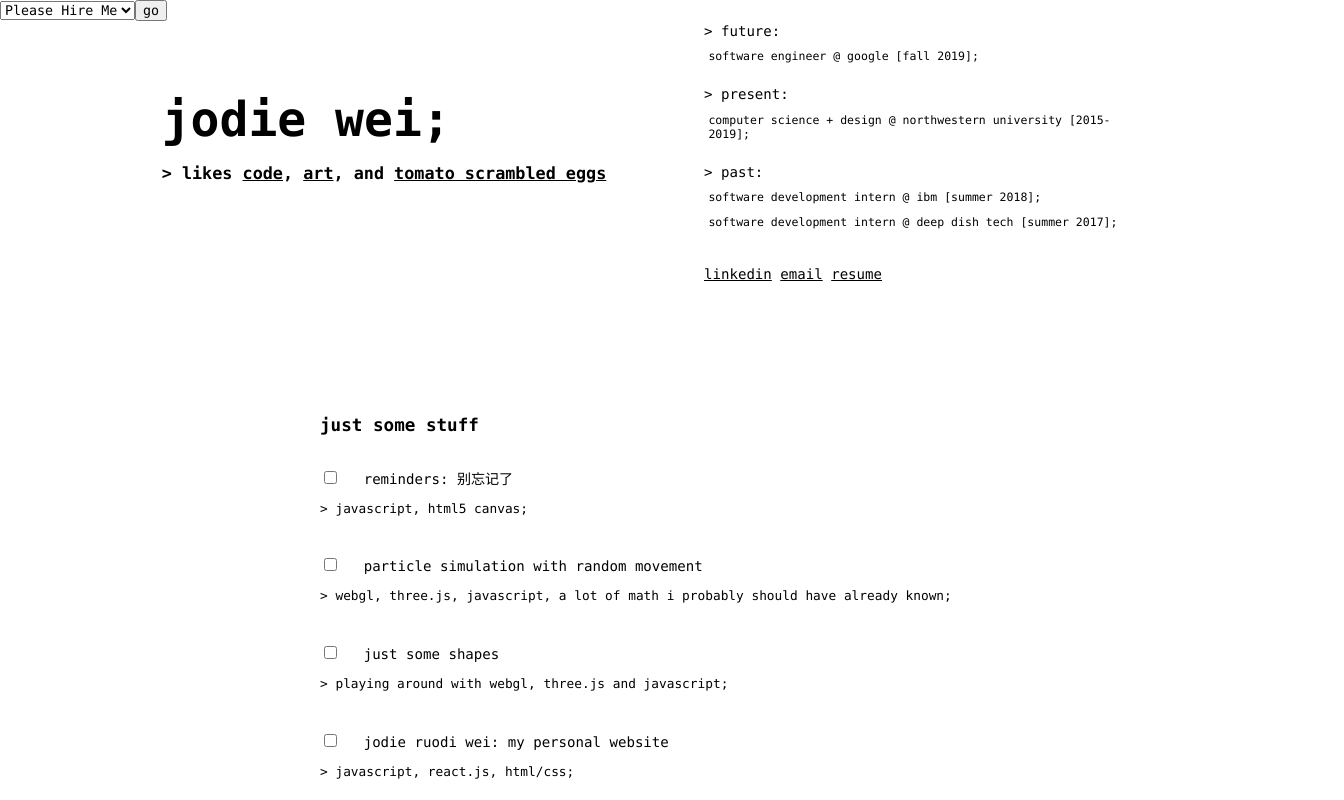
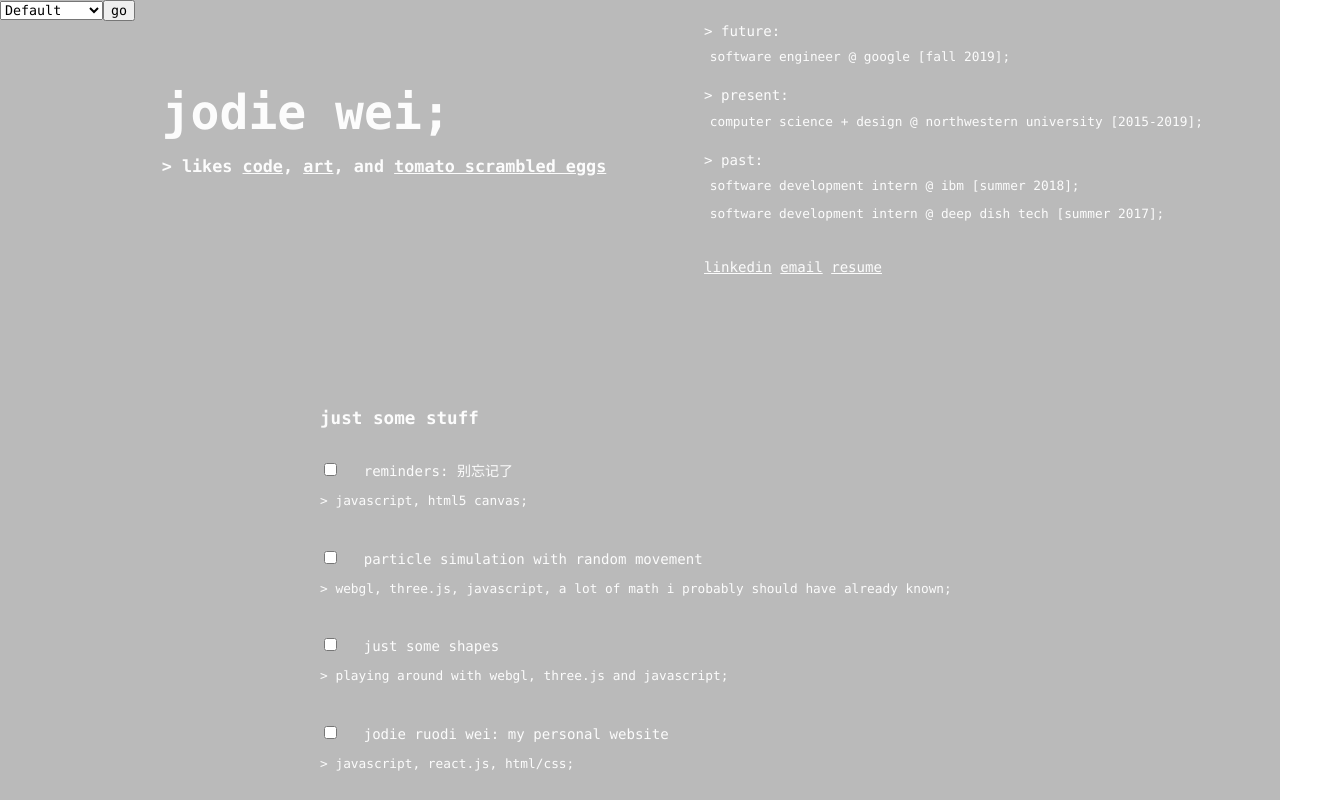
Before and after one commit to jrw192/me, a React (Create React App) app: page / in a window 1280 px wide. Shown: the top 800 px of the page, 1344 px wide, since content can reach past the window. Built offline with nearby package versions, Linux system fonts and the light colour scheme.

Commit message:
minor styling changes wip

```diff
--- a/src/App.css
+++ b/src/App.css
@@ -1,22 +1,20 @@
-html, body {
+body {
 	font-family: 'Lucida Console', monaco, monospace ;
-	/*width: 100%;
-	height: 100%;*/
-	cursor: url(static/cursor1.png), auto;
-	pointer-events: auto;
-
-}
+	/*cursor: url(static/cursor1.png), auto;
+	pointer-events: auto;*/
+	}
 
 .appDiv {
 	position: fixed;
-	overflow: auto;
-	height: auto;
+}
 
+a {
+	color: inherit;
 }
 
 .mainDiv {
 	height: 100%;
-	width: auto;
+	width: 100%;
 	position: absolute;
 	top: 0;
 	left: 0;
@@ -25,17 +23,16 @@ html, body {
 
 #projects_container {
 	display: block;
-	height: auto;
-	width: 100%;
+	height: 200%;
+	width: 75%;
 	text-align: left;
 	margin-top: 5em;
-	float: left;
-	/*position: absolute;*/
+	position: absolute;
 }
 
 .project_item {
-	margin-bottom: 2em;
-	font-size: 0.8em;
+		margin-bottom: 2em;
+		font-size: 0.8em;
 }
 
 #options {
@@ -51,9 +48,11 @@ html, body {
 }
 
 
+
+
 @media only screen and (min-width: 990px) {
 	#projects_container {
-		margin-left: 0;
+		padding-left: 25%;
 	}
 
 	input {
@@ -103,6 +102,7 @@ html, body {
 	#profile {
 		font-size: 0.8em;
 		margin-left: 5%;
+		width: 45%;
 
 	}
 
@@ -122,7 +122,7 @@ html, body {
 		padding-left: 1%;
 		margin-top: 0px;
 		/*line-height: 0.2;*/
-		font-size: 0.9em;
+		font-size: 1em;
 	}
 }
 
@@ -139,7 +139,7 @@ html, body {
 
 	.header {
 		display: block;
-		font-size: 1.1em;
+		font-size: 1.3em;
 		line-height: 1;
 		padding-top: 1em;
 	}
@@ -181,14 +181,13 @@ html, body {
 
 
 	#profile {
-		font-size: 0.8em;
 		margin-left: 3%;
 
 	}
 
 
 	#tagline {
-		font-size: .7em;
+		font-size: .8em;
 		word-wrap: break-word;
 	}
 
@@ -197,7 +196,7 @@ html, body {
 		padding-left: 1%;
 		margin-top: 0px;
 		/*line-height: 0.2;*/
-		font-size: 0.9em;
+		font-size: 1em;
 	}
 
 }
--- a/src/App.js
+++ b/src/App.js
@@ -3,15 +3,16 @@ import Regular from './components/Regular.js';
 import Projects from './components/Projects.js';
 import StyleOptions from './components/StyleOptions.js';
 import PaintCanvas from './components/PaintCanvas.js'
-import './components/Regular.css';
+import './App.css';
 import data from './static/data/myProjects.json';
 
 
 let themes = {
-    '0' : ['white', 'black'],
-    '1' : ['green', 'green'],
-    '2' : ['#FFD7F8', '#DCE5FF'],
-    '3' : 'paint'
+    '0' : ['#bababa', '#fcfcfc'],
+    '1' : ['white', 'black'],
+    '2' : 'paint',
+    '3' : ['green', 'green'],
+    '4' : ['#FFD7F8', '#DCE5FF'],
 }
 
 let colors = [
@@ -31,9 +32,9 @@ class App extends Component {
     constructor(props) {
         super(props)
         this.state = {
-            fontColor: 'black',
-            bgColor: 'white',
-            nameColor: 'black',
+            fontColor: '#fcfcfc',
+            bgColor: '#bababa',
+            nameColor: '#fcfcfc',
             canvas: false,
         }
     }
--- a/src/components/Projects.js
+++ b/src/components/Projects.js
@@ -1,5 +1,5 @@
 import React, { Component } from 'react';
-import './Regular.css';
+import '../App.css';
 import ProjectItem from './ProjectItem.js';
 
 
--- a/src/components/Regular.css
+++ /dev/null
@@ -1,198 +0,0 @@
-body {
-		font-family: 'Lucida Console', monaco, monospace ;
-	}
-
-.appDiv {
-	position: fixed;
-}
-
-a {
-	color: inherit;
-}
-
-.mainDiv {
-	height: 100%;
-	width: 100%;
-	position: absolute;
-	top: 0;
-	left: 0;
-	z-index: -1;
-}
-
-#projects_container {
-	display: block;
-	height: 200%;
-	width: 80%;
-	text-align: left;
-	margin-top: 5em;
-	position: absolute;
-}
-
-.project_item {
-		margin-bottom: 2em;
-		font-size: 0.8em;
-}
-
-#options {
-	font-family: 'Lucida Console', monaco, monospace ;
-}
-
-#option_select {
-	font-family: 'Lucida Console', monaco, monospace ;
-}
-
-#name {
-	line-height: 0.5;
-}
-
-
-@media only screen and (min-width: 990px) {
-	#projects_container {
-		margin-left: 25%;
-	}
-
-	input {
-		margin-right: 2em;
-	}
-
-	.project_info {
-		width: 80%;
-		margin-bottom: 2em;
-		margin-left: 2em;
-		font-size: 0.8em;
-		display: inline-block;
-
-	}
-
-	.project_image {
-		width: 25em;
-	}
-
-	.project_writeup {
-		vertical-align: top;
-		margin-top: 0;
-		margin-left: 0.5em;
-		width: 50%;
-		word-wrap: break-word;
-		display: inline-block;
-	}
-	#title, #profile {
-		display: inline-block;
-	}
-
-
-
-	#title {
-		text-align: center;
-		font-size: 1.5em;
-		padding-left: 10%;
-		width: 40%;
-	}
-
-	#title_content {
-		display: inline-block;
-		text-align: left;
-	}
-
-
-	#profile {
-		font-size: 0.8em;
-		margin-left: 5%;
-
-	}
-
-
-	#tagline {
-		font-size: .7em;
-	}
-
-	.header {
-		display: block;
-		font-size: 1.1em;
-		line-height: 0.5;
-		padding-top: 1em;
-	}
-
-	.item {
-		padding-left: 1%;
-		margin-top: 0px;
-		/*line-height: 0.2;*/
-		font-size: 0.9em;
-	}
-}
-
-
-@media only screen and (max-width: 990px)  {
-	#projects_container {
-		margin-left: 5%;
-	}
-
-	input {
-		margin-right: 2em;
-	}
-
-
-	.header {
-		display: block;
-		font-size: 1.1em;
-		line-height: 1;
-		padding-top: 1em;
-	}
-
-	.project_info {
-		width: 100%;
-		margin-bottom: 2em;
-		margin-left: 2em;
-		font-size: 0.8em;
-		display: block;
-
-	}
-
-	.project_image {
-		width: 25em;
-	}
-
-	.project_writeup {
-		vertical-align: top;
-		margin-top: 0;
-		margin-left: 0.5em;
-		width: 80%;
-	}
-
-
-	#title {
-		text-align: left;
-		font-size: 1.5em;
-
-		line-height: .9;
-		padding-left: 3%;
-	}
-
-	#title_content {
-		display: inline-block;
-		text-align: left;
-		width: 80%;
-	}
-
-
-	#profile {
-		font-size: 0.8em;
-		margin-left: 3%;
-
-	}
-
-
-	#tagline {
-		font-size: .7em;
-		word-wrap: break-word;
-	}
-
-
-	.item {
-		padding-left: 1%;
-		margin-top: 0px;
-		/*line-height: 0.2;*/
-		font-size: 0.9em;
-	}
-
-}
--- a/src/components/StyleOptions.js
+++ b/src/components/StyleOptions.js
@@ -11,7 +11,7 @@ export default class StyleOptions extends React.Component {
 		let e = document.getElementById("options");
 		let value = e.options[e.selectedIndex].value;
 
-		if(value === '3') {
+		if(value === '2') {
 			this.props.showCanvas();
 			this.props.setColor('white', 'black');
 		}
@@ -26,8 +26,9 @@ export default class StyleOptions extends React.Component {
 	    return (
 	    	<div>
 	    		<select id="options">
-		    		<option className="button" value='0'>Please Hire Me</option>
-		    		<option className="button" value='3'>Kids' Zone</option>
+	    			<option className="button" value='0'> Default</option>
+		    		<option className="button" value='1'>Boring</option>
+		    		<option className="button" value='2'>Kids' Zone</option>
 		    	</select>
 		    	<button id="option_select" onClick={() => this.getColors()}>go</button>
 	    	</div>
--- a/src/static/data/myProjects.json
+++ b/src/static/data/myProjects.json
@@ -56,13 +56,6 @@
 			"writeup": "i participated in my first hackathon in 2017 with two friends. we wanted to utilize the cisco spark api to create a simple project that we could comfortably finish within 36 hours, so we built a chat bot for cisco spark that allowed groups to coordinate lunch orders. this was our first real experience with javascript, and it was a very fun but also educational experience.",
 			"url": "https://github.com/jrw192/mealhop",
 			"image": "mealhop.png"
-		},
-		{
-			"id": 7,
-			"title": "PLEASE DON'T CLICK ME spotify analytics: a web app to view your spotify listening data",
-			"info": "javascript, spotify api, express, node.js, pug",
-			"url": "https://github.com/jrw192/spotify-analytics",
-			"image": ""
 		}
 	]
 }
```
